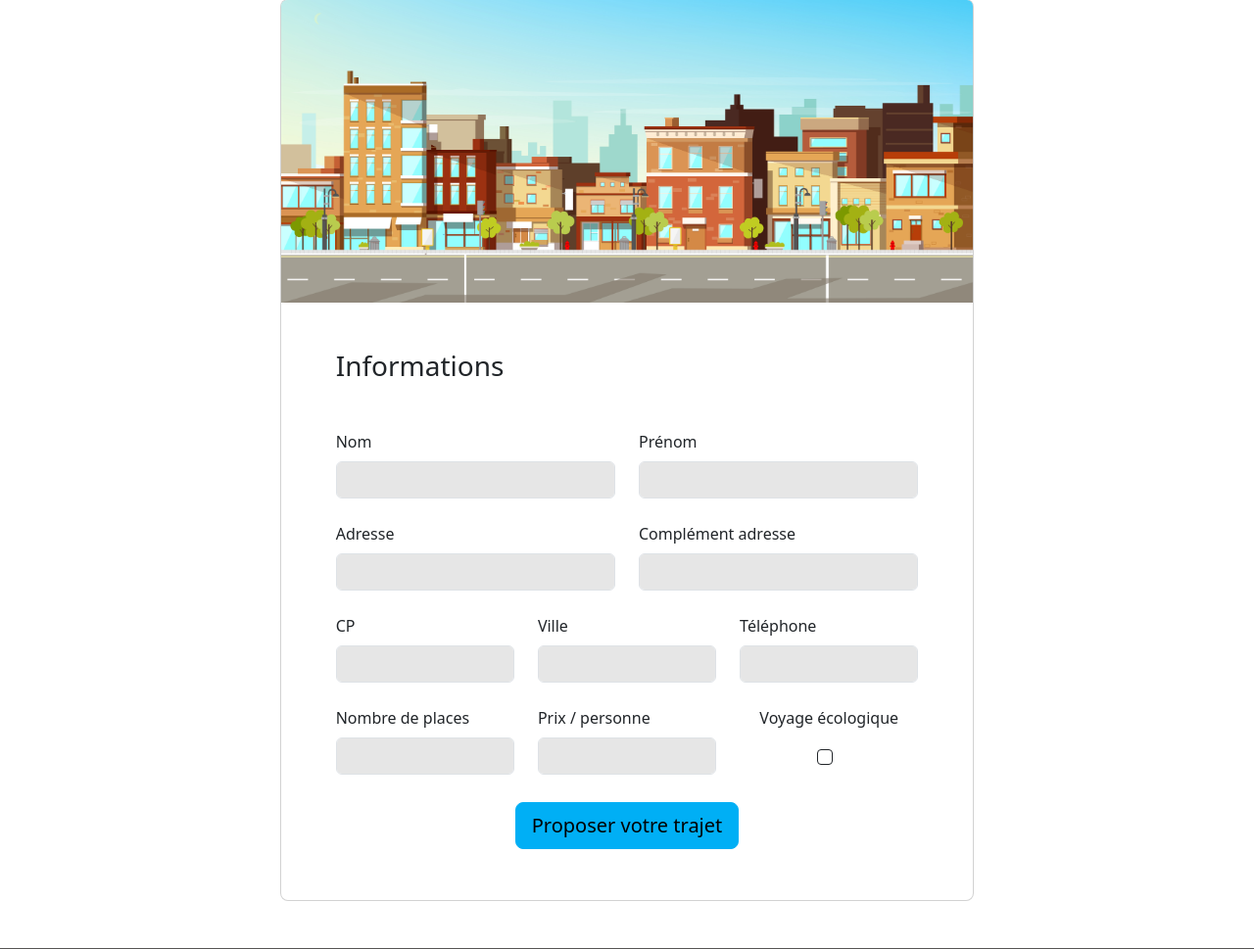
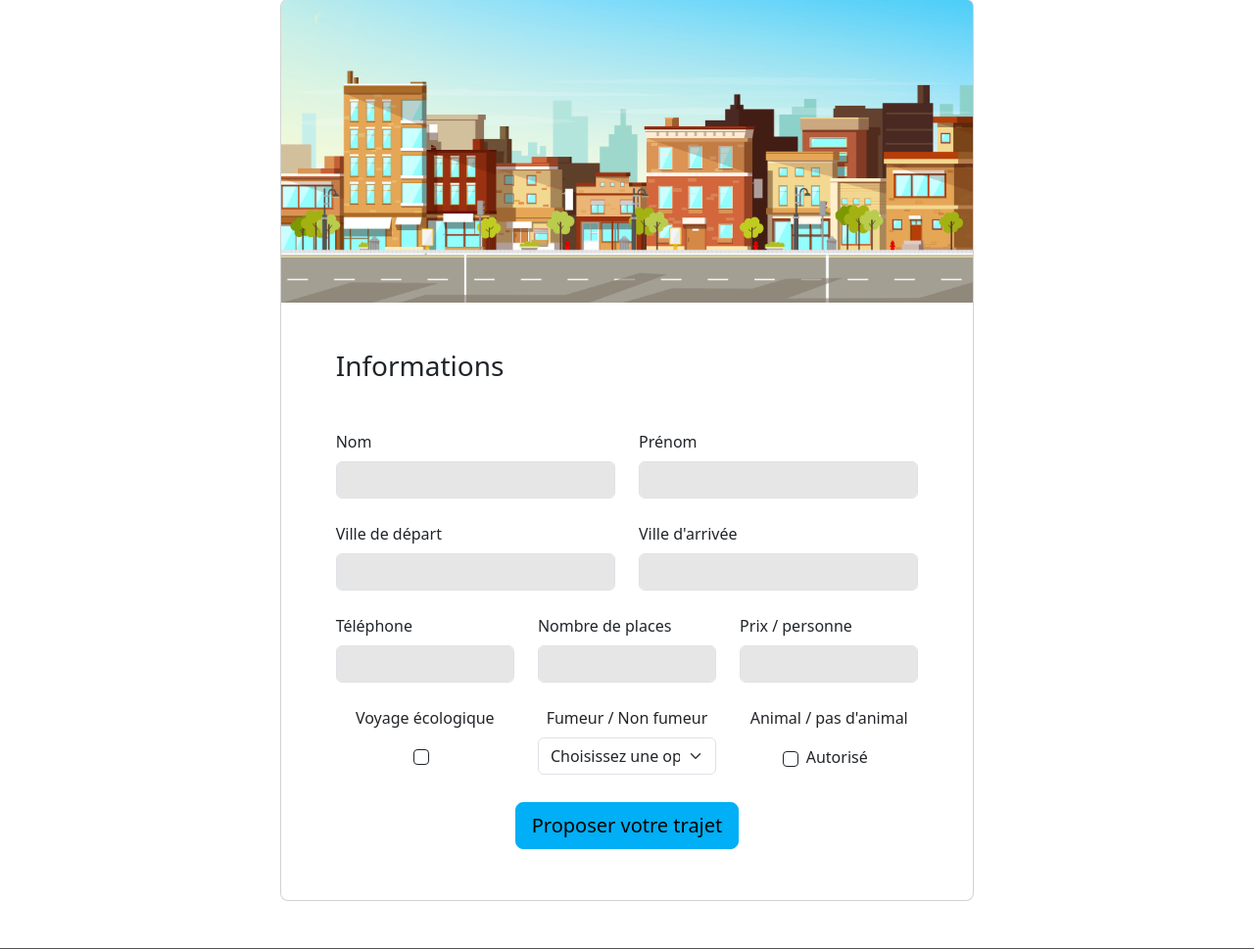
Before and after one commit to nancyh13500/ecoride_ecf, a PHP site: page /pages/covoiturage.php in a window 1280 px wide. Shown: the part 306-1275 px from the top of the page at 98% size. Run offline with PHP 8.4, Linux system fonts and the light colour scheme; a user stored in the database is signed in.

Commit message:
add page covoiturage

```diff
--- a/lib/session.php
+++ b/lib/session.php
@@ -1,6 +1,6 @@
 <?php
 session_set_cookie_params([
-    'lifetime' => 4200,
+    'lifetime' => 3600,
     'path' => '/',
     'domain' => '.ecoride',
     'httponly' => true
--- a/pages/covoiturage.php
+++ b/pages/covoiturage.php
@@ -31,56 +31,66 @@
                             </div>
                         </div>
 
-                        <div class="row">
-                            <div class="col-md-6">
-                                <div data-mdb-input-init="" class="form-outline datepicker mb-4" data-mdb-input-initialized="true">
-                                    <label for="exampleDatepicker1" class="form-label form-adress">Adresse</label>
+                        <!-- <div class="row">
+                            <div class="col-md-6 mb-4">
+                                <div data-mdb-input-init="" class="form-outline mb-4" data-mdb-input-initialized="true">
+                                    <label for="exampleDatepicker1" class="form-label form-adress lieu_depart">Adresse départ</label>
                                     <input type="text" class="form-control bg-light" id="exampleDatepicker1" required>
                                 </div>
                             </div>
-                            <div class=" col-md-6">
-                                <div id="select-wrapper-644779" class="select-wrapper mb-4">
-                                    <div class="form-label select-fake-value">Complément adresse</div>
-                                    <div class="form-outline" data-mdb-input-init="" data-mdb-input-initialized="true"><input class="form-control select-input placeholder-active active bg-light mb-3" type="text" role="combobox" aria-disabled="false" aria-haspopup="listbox" aria-expanded="false" aria-controls="select-dropdown-container-206827" id="select-input-849282" readonly="true"><span class="select-arrow"></span>
-                                    </div>
+                            <div class="col-md-6 mb-4">
+                                <div data-mdb-input-init="" class="form-outline mb-4" data-mdb-input-initialized="true">
+                                    <label for="exampleDatepicker2" class="form-label form-adress lieu_arrivee">Adresse d'arrivée</label>
+                                    <input type="text" class="form-control bg-light" id="exampleDatepicker1" required>
                                 </div>
                             </div>
-                        </div>
+                        </div> -->
 
                         <div class="row">
-                            <div class="col-md-4">
-                                <div data-mdb-input-init="" class="form-outline mb-4" data-mdb-input-initialized="true">
-                                    <label class="form-label" for="form3Example1w">CP</label>
-                                    <input type="text" id="form3Example1w" class="form-control bg-light" required>
-                                </div>
+                            <div class="col-md-6 mb-4">
+                                <label class="form-label city_depart" for="form3Example1w">Ville de départ</label>
+                                <input type="text" id="form3Example1w" class="form-control bg-light" required>
                             </div>
-                            <div class="col-md-4">
-                                <div data-mdb-input-init="" class="form-outline mb-4" data-mdb-input-initialized="true">
-                                    <label class="form-label" for="form3Example1w">Ville</label>
-                                    <input type="text" id="form3Example1w" class="form-control bg-light" required>
-                                </div>
+                            <div class="col-md-6 mb-4">
+                                <label class="form-label city_arrivee" for="form3Example1w">Ville d'arrivée</label>
+                                <input type="text" id="form3Example1w" class="form-control bg-light" required>
                             </div>
-                            <div class="col-md-4">
-                                <div data-mdb-input-init="" class="form-outline mb-4" data-mdb-input-initialized="true">
-                                    <label class="form-label" for="form3Example1w">Téléphone</label>
-                                    <input type="text" id="form3Example1w" class="form-control bg-light" required>
-                                </div>
+                        </div>
+                        <div class="row">
+                            <div class="col-md-4 mb-4">
+                                <label class="form-label" for="form3Example1w">Téléphone</label>
+                                <input type="text" id="form3Example1w" class="form-control bg-light" required>
+                            </div>
+                            <div class="col-md-4 form-outline form-name mb-4" data-mdb-input-initialized="true">
+                                <label class="form-label" for="form3Example1q">Nombre de places</label>
+                                <input type="number" id="form3Example1q" class="form-control bg-light" required>
+                            </div>
+                            <div class="col-md-4 form-outline form-name mb-4" data-mdb-input-initialized="true">
+                                <label class="form-label" for="form3Example1q">Prix / personne</label>
+                                <input type="text" id="form3Example1q" class="form-control bg-light" required>
                             </div>
                         </div>
 
                         <div class="row">
                             <div class="col-md-4 form-outline form-name mb-4" data-mdb-input-initialized="true">
-                                <label class="form-label" for="form3Example1q">Nombre de places</label>
-                                <input type="text" id="form3Example1q" class="form-control bg-light" required>
-                            </div>
-                            <div class="col-md-4 form-outline form-name mb-4" data-mdb-input-initialized="true">
-                                <label class="form-label" for="form3Example1q">Prix / personne</label>
-                                <input type="text" id="form3Example1q" class="form-control bg-light" required>
-                            </div>
-                            <div class="col-md-4 form-outline form-name mb-4" data-mdb-input-initialized="true">
                                 <label class="form-label text-center w-100" for="gridCheck">Voyage écologique</label>
                                 <div class="mt-2 d-flex justify-content-center">
                                     <input class="form-check-input border-dark" type="checkbox" id="gridCheck">
+                                </div>
+                            </div>
+                            <div class="col-md-4 form-outline form-name mb-4" data-mdb-input-initialized="true">
+                                <label class="form-label text-center w-100" for="gridCheck">Fumeur / Non fumeur</label>
+                                <select class="form-select" aria-label="Default select example">
+                                    <option selected>Choisissez une option</option>
+                                    <option value="1">Fumeur</option>
+                                    <option value="2">Non fumeur</option>
+                                </select>
+                            </div>
+                            <div class="col-md-4 form-outline form-name mb-4" data-mdb-input-initialized="true">
+                                <label class="form-label text-center w-100" for="checkNativeSwitch">Animal / pas d'animal</label>
+                                <div class="d-flex justify-content-center align-items-center mt-2">
+                                    <input class="form-check-input border-dark me-2" type="checkbox" id="checkNativeSwitch">
+                                    <label class="form-label mb-0" for="checkNativeSwitch">Autorisé</label>
                                 </div>
                             </div>
                         </div>
--- a/pages/publish.php
+++ b/pages/publish.php
@@ -1,4 +1,7 @@
-<?php require_once __DIR__ . "/../templates/header.php";
+<?php
+require_once __DIR__ . "/../lib/session.php";
+require_once __DIR__ . "/../lib/pdo.php";
+require_once __DIR__ . "/../templates/header.php";
 
 ?>
 
--- a/templates/header.php
+++ b/templates/header.php
@@ -33,13 +33,17 @@ require_once __DIR__ . "/../lib/session.php";
                 <ul class="navbar-nav mx-auto">
                     <li class="nav-item"><a class="nav-link active" aria-current="page" href="/index.php">Accueil</a></li>
                     <li class="nav-item"><a class="nav-link" href="/pages/trajets.php">Trajets</a></li>
-                    <li class="nav-item"><a class="nav-link" href="/pages/publish.php">Publier une annonce</a></li>
+                    <?php if (isset($_SESSION['user'])) { ?>
+                        <li class="nav-item"><a class="nav-link" href="/pages/covoiturage.php">Mon Covoiturage</a></li>
+                    <?php } else { ?>
+                        <li class="nav-item"><a class="nav-link" href="/pages/publish.php">Publier une annonce</a></li>
+                    <?php } ?>
                     <li class="nav-item"><a class="nav-link" href="/pages/contact.php">Contact</a></li>
                 </ul>
                 <div class="col-md-3 d-flex align-items-center">
                     <?php if (isset($_SESSION['user'])) { ?>
-                        <a href="/logout.php" type="button" class="btn bg-dark text-white btn-outline-secondary me-2">Déconnexion</a>
-                        <span class="text-black ms-2">Bienvenue <?= htmlspecialchars($_SESSION['user']['prenom']) ?></span>
+                        <a href="/logout.php" type="button" class="btn bg-dark text-white btn-outline-secondary">Déconnexion</a>
+                        <span class="text-black text-center ms-3">Bienvenue <?= htmlspecialchars($_SESSION['user']['prenom']) ?></span>
                     <?php } else { ?>
                         <a href="/login.php" type="button" class="btn bg-white btn-outline-secondary">Se connecter</a>
                     <?php } ?>
```
Also changed, not shown: ecoride.sql (+73 -29 lines).
